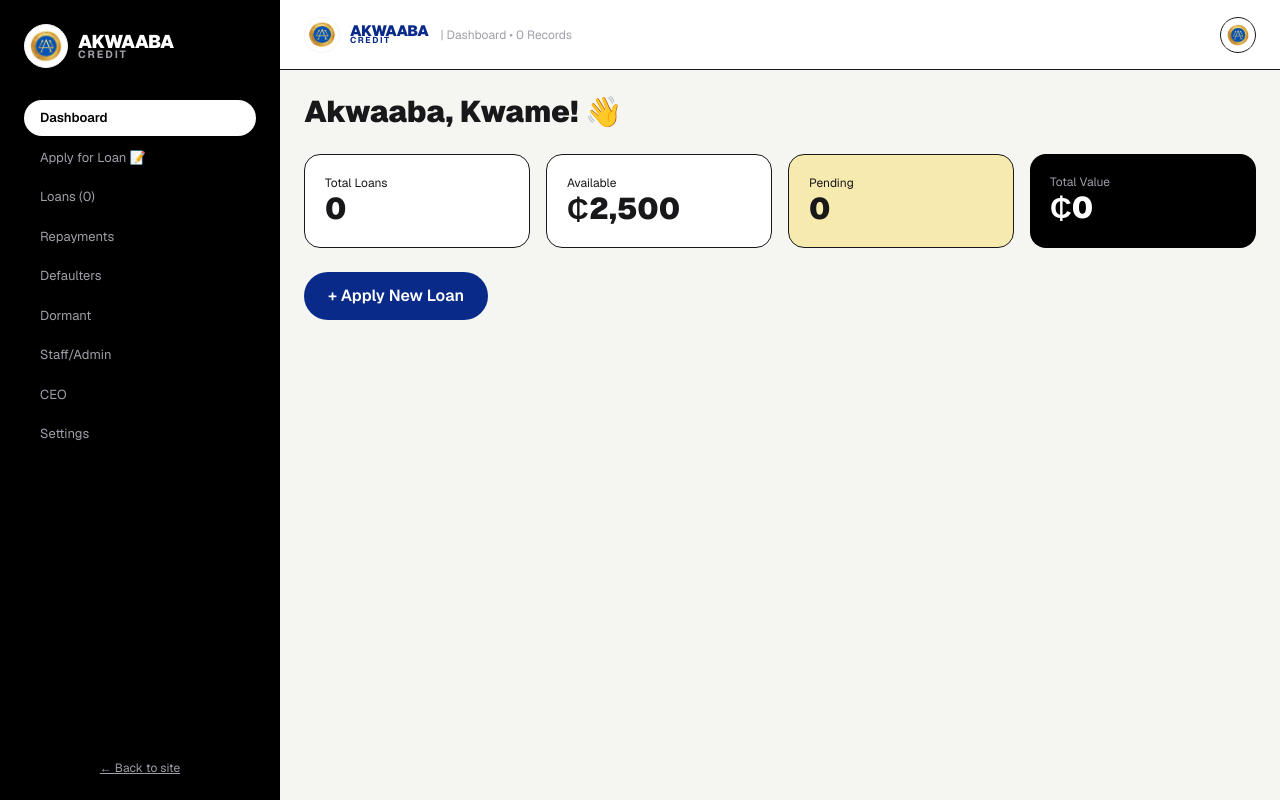
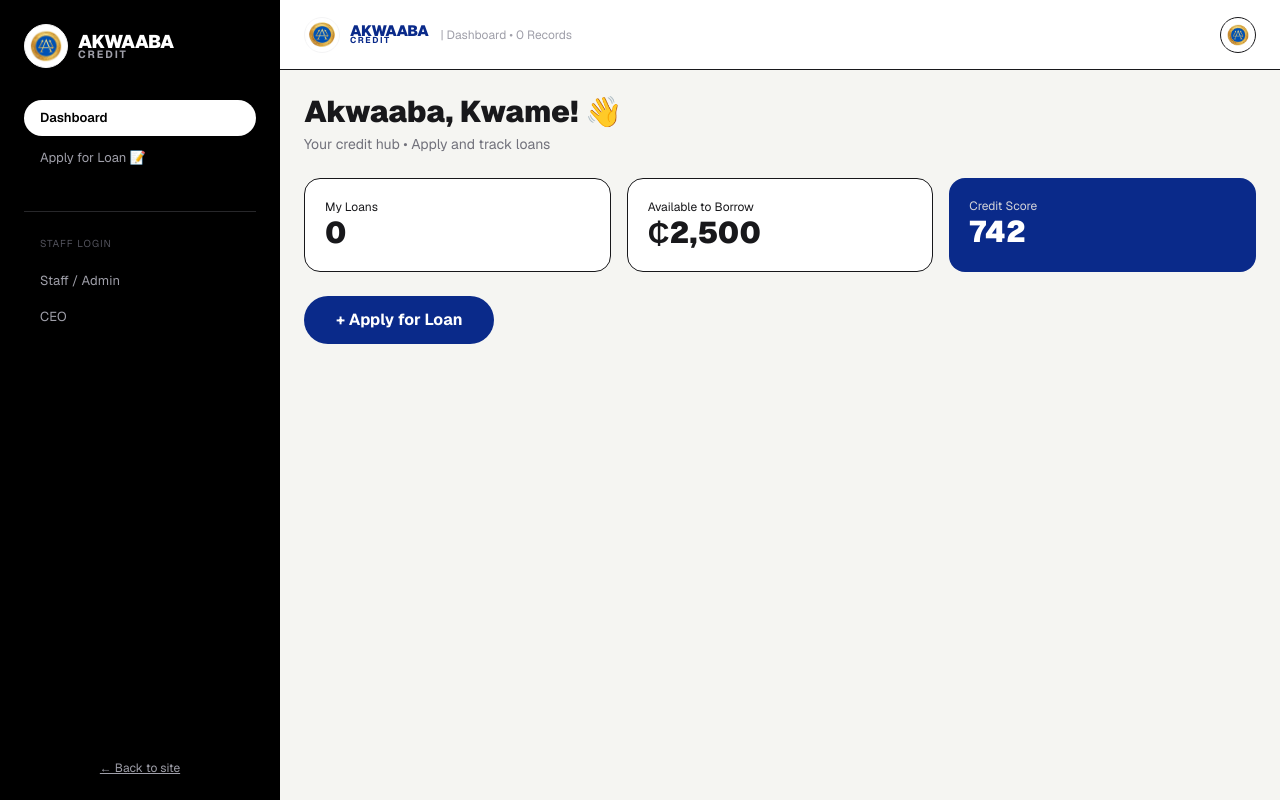
Before and after one commit to Biggie-Berg/akwaaba-credit, a Next.js app: page / in a window 1280 px wide. Both pictures are taken after a click on the button "Open App". Built offline with nearby package versions, Linux system fonts and the light colour scheme.

Commit message:
clean user view: hide admin tabs from normal users

```diff
--- a/src/app/page.tsx
+++ b/src/app/page.tsx
@@ -3,22 +3,22 @@ import { useState, useEffect } from 'react';
 type Page = 'dashboard'|'loans'|'repayments'|'momo'|'settings'|'users'|'admin'|'ceo'|'defaulters'|'dormant'|'landing'|'apply';
 
 const GHANA_REGIONS: any = {
-  "Greater Accra": ["Accra","Tema","Madina","Kasoa","Ashaiman","Nungua","Spintex","East Legon"],
-  "Ashanti": ["Kumasi","Obuasi","Ejisu","Konongo","Mampong","Bekwai","Offinso"],
-  "Central": ["Cape Coast","Winneba","Kasoa","Swedru","Elmina","Mankessim"],
-  "Eastern": ["Koforidua","Nkawkaw","Akim Oda","Nsawam","Suhum","Akim Tafo","Abetifi"],
+  "Greater Accra": ["Accra","Tema","Madina","Kasoa","Ashaiman","Nungua","Spintex","East Legon","Weija","Teshie"],
+  "Ashanti": ["Kumasi","Obuasi","Ejisu","Konongo","Mampong","Bekwai","Offinso","Tafo"],
+  "Central": ["Cape Coast","Winneba","Kasoa","Swedru","Elmina","Mankessim","Saltpond"],
+  "Eastern": ["Koforidua","Nkawkaw","Akim Oda","Nsawam","Suhum","Akim Tafo","Abetifi","Akwatia"],
   "Western": ["Takoradi","Tarkwa","Axim","Sekondi","Agona Nkwanta","Bogoso"],
   "Western North": ["Sefwi Wiawso","Bibiani","Enchi","Juaboso"],
-  "Volta": ["Ho","Hohoe","Aflao","Keta","Kpando","Sogakope"],
+  "Volta": ["Ho","Hohoe","Aflao","Keta","Kpando","Sogakope","Dzodze"],
   "Oti": ["Dambai","Jasikan","Kadjebi","Nkwanta"],
-  "Northern": ["Tamale","Yendi","Savelugu","Tolon"],
+  "Northern": ["Tamale","Yendi","Savelugu","Tolon","Gushegu"],
   "Savannah": ["Damongo","Bole","Salaga","Buipe"],
   "North East": ["Nalerigu","Walewale","Gambaga"],
-  "Upper East": ["Bolgatanga","Bawku","Navrongo","Paga"],
-  "Upper West": ["Wa","Tumu","Nandom","Jirapa"],
-  "Bono": ["Sunyani","Berekum","Dormaa","Wenchi"],
+  "Upper East": ["Bolgatanga","Bawku","Navrongo","Paga","Bongo"],
+  "Upper West": ["Wa","Tumu","Nandom","Jirapa","Lawra"],
+  "Bono": ["Sunyani","Berekum","Dormaa","Wenchi","Bechem"],
   "Bono East": ["Techiman","Kintampo","Atebubu","Nkoranza"],
-  "Ahafo": ["Goaso","Bechem","Duayaw Nkwanta","Kenyasi"]
+  "Ahafo": ["Goaso","Bechem","Duayaw Nkwanta","Kenyasi","Hwidiem"]
 };
 
 function Logo({size=36, white=false}:{size?:number, white?:boolean}){
@@ -104,29 +104,48 @@ export default function AkwaabaCredit() {
         <aside className="w-full md:w-[280px] md:min-h-screen bg-black text-white flex-shrink-0 p-6 flex flex-col">
           <Logo size={44} white />
           <div className="mt-8 space-y-1 text-[13px] flex-1">
+            {/* NORMAL USER MENU - CLEAN */}
             <button onClick={()=>setTab('dashboard')} className={`w-full text-left ${isActive('dashboard')}`}>Dashboard</button>
             <button onClick={()=>setTab('apply')} className={`w-full text-left ${isActive('apply')}`}>Apply for Loan 📝</button>
-            <button onClick={()=>setTab('loans')} className={`w-full text-left ${isActive('loans')}`}>Loans ({loans.length})</button>
-            <button onClick={()=>setTab('repayments')} className={`w-full text-left ${isActive('repayments')}`}>Repayments</button>
-            <button onClick={()=>setTab('defaulters')} className={`w-full text-left ${isActive('defaulters')}`}>Defaulters</button>
-            <button onClick={()=>setTab('dormant')} className={`w-full text-left ${isActive('dormant')}`}>Dormant</button>
-            <button onClick={()=>goApp('admin')} className={`w-full text-left ${isActive('admin')}`}>Staff/Admin</button>
-            <button onClick={()=>goApp('ceo')} className={`w-full text-left ${isActive('ceo')}`}>CEO</button>
-            <button onClick={()=>setTab('settings')} className={`w-full text-left ${isActive('settings')}`}>Settings</button>
+
+            {loans.length > 0 && (
+              <button onClick={()=>setTab('loans')} className={`w-full text-left ${isActive('loans')}`}>My Loans ({loans.length})</button>
+            )}
+
+            {/* STAFF ONLY SECTION */}
+            <div className="mt-8 pt-6 border-t border-zinc-800">
+              <div className="text-[10px] tracking-widest text-zinc-600 mb-3 px-4">STAFF LOGIN</div>
+              <button onClick={()=>goApp('admin')} className={`w-full text-left ${isActive('admin')}`}>Staff / Admin</button>
+              <button onClick={()=>goApp('ceo')} className={`w-full text-left ${isActive('ceo')}`}>CEO</button>
+            </div>
+
+            {/* SHOW THESE ONLY AFTER ADMIN OR CEO LOGIN */}
+            {(adminAuth || ceoAuth) && (
+              <div className="mt-6 pt-6 border-t border-zinc-800">
+                <div className="text-[10px] tracking-widest text-zinc-500 mb-3 px-4">ADMIN PANEL</div>
+                <button onClick={()=>setTab('loans')} className={`w-full text-left ${isActive('loans')}`}>All Loans ({loans.length})</button>
+                <button onClick={()=>setTab('repayments')} className={`w-full text-left ${isActive('repayments')}`}>Repayments</button>
+                <button onClick={()=>setTab('defaulters')} className={`w-full text-left ${isActive('defaulters')}`}>Defaulters</button>
+                <button onClick={()=>setTab('dormant')} className={`w-full text-left ${isActive('dormant')}`}>Dormant</button>
+                <button onClick={()=>setTab('settings')} className={`w-full text-left ${isActive('settings')}`}>Settings</button>
+              </div>
+            )}
           </div>
           <button onClick={()=>setView('landing')} className="mt-6 text-xs underline text-zinc-400">← Back to site</button>
         </aside>
+
         <section className="flex-1 min-w-0">
           <header className="h-[70px] bg-white border-b flex items-center justify-between px-6 sticky top-0 z-10">
-            <div className="flex items-center gap-3"><Logo size={36}/><span className="text-xs text-zinc-400 capitalize">| {tab} • {loans.length} records</span></div>
+            <div className="flex items-center gap-3"><Logo size={36}/><span className="text-xs text-zinc-400 capitalize">| {tab} • {loans.length} Records</span></div>
             <div className="w-9 h-9 rounded-full overflow-hidden bg-white border"><img src="/logo.png" className="w-full h-full object-contain p-1"/></div>
           </header>
+
           <div className="p-6 max-w-5xl mx-auto">
-            {tab==='dashboard' && (<><h1 className="text-3xl font-black">Akwaaba, Kwame! 👋</h1><div className="mt-6 grid md:grid-cols-4 gap-4"><div className="rounded-2xl bg-white border p-5"><div className="text-xs">Total Loans</div><div className="text-3xl font-black">{loans.length}</div></div><div className="rounded-2xl bg-white border p-5"><div className="text-xs">Available</div><div className="text-3xl font-black">₵2,500</div></div><div className="rounded-2xl bg-[#FCD116]/30 border p-5"><div className="text-xs">Pending</div><div className="text-3xl font-black">{loans.filter(l=>l.status==='Pending').length}</div></div><div className="rounded-2xl bg-black text-white p-5"><div className="text-xs text-zinc-400">Total Value</div><div className="text-3xl font-black">₵{loans.reduce((s,l)=>s+l.amountValue,0).toLocaleString()}</div></div></div><button onClick={()=>setTab('apply')} className="mt-6 h-12 px-6 rounded-full bg-[#0A2A8A] text-white font-semibold">+ Apply New Loan</button></>)}
+            {tab==='dashboard' && (<><h1 className="text-3xl font-black">Akwaaba, Kwame! 👋</h1><p className="text-sm text-zinc-500 mt-1">Your credit hub • Apply and track loans</p><div className="mt-6 grid md:grid-cols-3 gap-4"><div className="rounded-2xl bg-white border p-5"><div className="text-xs">My Loans</div><div className="text-3xl font-black">{loans.length}</div></div><div className="rounded-2xl bg-white border p-5"><div className="text-xs">Available to Borrow</div><div className="text-3xl font-black">₵2,500</div></div><div className="rounded-2xl bg-[#0A2A8A] text-white p-5"><div className="text-xs text-zinc-300">Credit Score</div><div className="text-3xl font-black">{score}</div></div></div><button onClick={()=>setTab('apply')} className="mt-6 h-12 px-8 rounded-full bg-[#0A2A8A] text-white font-bold">+ Apply for Loan</button></>)}
 
             {tab==='apply' && (
               <div className="bg-white border rounded-2xl p-6">
-                <div className="flex items-center gap-4 mb-6 border-b pb-4"><div className="w-14 h-14 rounded-full overflow-hidden bg-white border"><img src="/logo.png" className="w-full h-full object-contain p-1"/></div><div><h2 className="text-xl font-black text-[#0A2A8A]">AKWAABA CREDIT</h2><p className="text-xs text-zinc-500">Official Loan Application Form • Ghana - Regions & Uploads</p></div></div>
+                <div className="flex items-center gap-4 mb-6 border-b pb-4"><div className="w-14 h-14 rounded-full overflow-hidden bg-white border"><img src="/logo.png" className="w-full h-full object-contain p-1"/></div><div><h2 className="text-xl font-black text-[#0A2A8A]">AKWAABA CREDIT</h2><p className="text-xs text-zinc-500">Loan Application • Ghana Regions + Uploads</p></div></div>
                 {!submitted ? (
                   <div className="grid md:grid-cols-2 gap-4">
                     <div><label className="text-xs font-semibold">Full Name *</label><input value={form.name} onChange={e=>handleForm('name',e.target.value)} className="mt-1 w-full h-11 px-3 border rounded-xl text-sm" placeholder="Kwame Asante Boateng"/></div>
@@ -137,32 +156,34 @@ export default function AkwaabaCredit() {
                     <div className="bg-[#FFF8DB] border-2 border-[#FCD116] rounded-xl p-3"><label className="text-xs font-bold text-[#0A2A8A]">{form.idType} Number *</label><input value={form.idNumber} onChange={e=>handleForm('idNumber',e.target.value)} className="mt-1 w-full h-11 px-3 border rounded-xl text-sm font-mono" placeholder="GHA-123456789-0"/></div>
                     <div><label className="text-xs font-semibold">GPS Digital Address *</label><input value={form.gps} onChange={e=>handleForm('gps',e.target.value)} className="mt-1 w-full h-11 px-3 border rounded-xl text-sm" placeholder="GA-123-4567"/></div>
                     <div><label className="text-xs font-semibold">Amount *</label><input value={form.amount} onChange={e=>handleForm('amount',e.target.value)} className="mt-1 w-full h-11 px-3 border rounded-xl text-sm" placeholder="2500"/></div>
-                    <div className="md:col-span-2 mt-2 border-t pt-4 font-bold text-sm">Guarantors (2 Required)</div>
+                    <div className="md:col-span-2 mt-2 border-t pt-4 font-bold text-sm">Guarantors</div>
                     <div><label className="text-xs">Guarantor 1 Name</label><input value={form.g1Name} onChange={e=>handleForm('g1Name',e.target.value)} className="mt-1 w-full h-11 px-3 border rounded-xl text-sm"/></div>
                     <div><label className="text-xs">Guarantor 1 Telephone *</label><input value={form.g1Phone} onChange={e=>handleForm('g1Phone',e.target.value)} className="mt-1 w-full h-11 px-3 border rounded-xl text-sm"/></div>
                     <div><label className="text-xs">Guarantor 2 Name</label><input value={form.g2Name} onChange={e=>handleForm('g2Name',e.target.value)} className="mt-1 w-full h-11 px-3 border rounded-xl text-sm"/></div>
                     <div><label className="text-xs">Guarantor 2 Telephone *</label><input value={form.g2Phone} onChange={e=>handleForm('g2Phone',e.target.value)} className="mt-1 w-full h-11 px-3 border rounded-xl text-sm"/></div>
-                    <div className="md:col-span-2 mt-4 border-t pt-4 font-black text-sm">Upload Documents - Finished ✓</div>
+                    <div className="md:col-span-2 mt-4 border-t pt-4 font-black text-sm">Upload Documents</div>
                     <div><label className="text-xs font-bold">Ghana Card Front *</label><input type="file" accept="image/*" onChange={e=>handleFile('cardFront',e)} className="mt-1 w-full text-sm border rounded-xl p-2"/>{form.cardFront && <img src={form.cardFront} className="mt-2 h-32 rounded-xl border object-cover w-full"/>}</div>
                     <div><label className="text-xs font-bold">Ghana Card Back *</label><input type="file" accept="image/*" onChange={e=>handleFile('cardBack',e)} className="mt-1 w-full text-sm border rounded-xl p-2"/>{form.cardBack && <img src={form.cardBack} className="mt-2 h-32 rounded-xl border object-cover w-full"/>}</div>
                     <div className="md:col-span-2"><label className="text-xs font-bold">Selfie with Ghana Card *</label><input type="file" accept="image/*" onChange={e=>handleFile('selfie',e)} className="mt-1 w-full text-sm border rounded-xl p-2"/>{form.selfie && <img src={form.selfie} className="mt-2 h-48 rounded-xl border object-cover"/>}</div>
-                    <div className="md:col-span-2 mt-6"><button onClick={submitLoan} className="w-full h-12 rounded-full bg-[#0A2A8A] text-white font-bold">Finished - Submit Application ✓</button></div>
+                    <div className="md:col-span-2 mt-6"><button onClick={submitLoan} className="w-full h-12 rounded-full bg-[#0A2A8A] text-white font-bold">Submit Application ✓</button></div>
                   </div>
-                ) : (<div className="text-center py-10"><div className="w-16 h-16 mx-auto rounded-full overflow-hidden bg-white border"><img src="/logo.png" className="w-full h-full object-contain p-1"/></div><div className="mt-4 text-2xl font-black">Application Received!</div><div className="text-sm text-zinc-500">{form.region} • {form.town} • {form.idType} • {form.idNumber} • Saved ✓</div><button onClick={()=>{setSubmitted(false); setForm({idType:'Ghana Card', idNumber:'', name:'', phone:'', region:'Greater Accra', town:'Accra', gps:'', purpose:'Business', amount:'', education:'SHS', profession:'', g1Name:'', g1Phone:'', g2Name:'', g2Phone:'', cardFront:'', cardBack:'', selfie:''})}} className="mt-6 h-11 px-6 rounded-full border">Apply again</button><button onClick={()=>setTab('loans')} className="mt-2 ml-2 h-11 px-6 rounded-full bg-black text-white">View in Loans →</button></div>)}
+                ) : (<div className="text-center py-10"><div className="w-16 h-16 mx-auto rounded-full overflow-hidden bg-white border"><img src="/logo.png" className="w-full h-full object-contain p-1"/></div><div className="mt-4 text-2xl font-black">Application Received!</div><div className="text-sm text-zinc-500">{form.region} • {form.town} • {form.idType} • {form.idNumber}</div><button onClick={()=>{setSubmitted(false); setForm({idType:'Ghana Card', idNumber:'', name:'', phone:'', region:'Greater Accra', town:'Accra', gps:'', purpose:'Business', amount:'', education:'SHS', profession:'', g1Name:'', g1Phone:'', g2Name:'', g2Phone:'', cardFront:'', cardBack:'', selfie:''})}} className="mt-6 h-11 px-6 rounded-full border">Apply again</button><button onClick={()=>setTab('loans')} className="mt-2 ml-2 h-11 px-6 rounded-full bg-black text-white">View My Loans →</button></div>)}
               </div>
             )}
 
-            {tab==='ceo' && !ceoAuth && <div className="bg-white border rounded-2xl p-8 max-w-md mx-auto mt-10 text-center"><div className="mt-3 font-black">CEO Encrypted 🔐</div><input type="password" value={passInput} onChange={e=>setPassInput(e.target.value)} placeholder="CEO2026" className="mt-6 w-full h-11 px-4 border rounded-xl"/><button onClick={()=>tryAuth('ceo')} className="mt-4 w-full h-11 rounded-full bg-black text-white">Unlock CEO</button></div>}
-            {tab==='ceo' && ceoAuth && <div><h2 className="text-2xl font-bold">CEO Dashboard 👑 🔓 - {loans.length} Loans</h2><div className="mt-4 grid md:grid-cols-3 gap-4"><div className="bg-black text-white rounded-xl p-5">Portfolio ₵{loans.reduce((s,l)=>s+l.amountValue,0).toLocaleString()}</div><div className="bg-white border rounded-xl p-5">Pending {loans.filter(l=>l.status==='Pending').length}</div><div className="bg-[#0A2A8A] text-white rounded-xl p-5">Approved ₵{loans.filter(l=>l.status==='Approved').reduce((s,l)=>s+l.amountValue,0).toLocaleString()}</div></div><div className="mt-6 bg-white border rounded-xl p-4 overflow-auto"><table className="w-full text-sm"><thead><tr className="text-left text-zinc-500"><th>ID</th><th>Name</th><th>Region</th><th>Amount</th><th>Status</th></tr></thead><tbody>{loans.map(l=><tr key={l.id} className="border-t"><td className="py-2 font-mono text-xs">{l.id}</td><td>{l.name}</td><td>{l.region}-{l.town}</td><td>₵{l.amountValue}</td><td>{l.status}</td></tr>)}</tbody></table></div></div>}
+            {tab==='ceo' && !ceoAuth && <div className="bg-white border rounded-2xl p-8 max-w-md mx-auto mt-10 text-center"><div className="font-black">CEO Login 🔐</div><input type="password" value={passInput} onChange={e=>setPassInput(e.target.value)} placeholder="CEO2026" className="mt-6 w-full h-11 px-4 border rounded-xl"/><button onClick={()=>tryAuth('ceo')} className="mt-4 w-full h-11 rounded-full bg-black text-white">Unlock</button></div>}
+            {tab==='ceo' && ceoAuth && <div><h2 className="text-2xl font-bold">CEO Dashboard 👑 🔓</h2><div className="mt-4 bg-white border rounded-xl p-4"><table className="w-full text-sm"><thead><tr className="text-left text-zinc-500"><th>ID</th><th>Name</th><th>Region</th><th>Amount</th><th>Status</th></tr></thead><tbody>{loans.map(l=><tr key={l.id} className="border-t"><td className="py-2 font-mono text-xs">{l.id}</td><td>{l.name}</td><td>{l.region}</td><td>₵{l.amountValue}</td><td>{l.status}</td></tr>)}</tbody></table></div></div>}
 
-            {tab==='admin' && !adminAuth && <div className="bg-white border rounded-2xl p-8 max-w-md mx-auto mt-10 text-center"><div className="mt-3 font-black">Admin Encrypted 🔐</div><input type="password" value={passInput} onChange={e=>setPassInput(e.target.value)} placeholder="ADMIN2026" className="mt-6 w-full h-11 px-4 border rounded-xl"/><button onClick={()=>tryAuth('admin')} className="mt-4 w-full h-11 rounded-full bg-black text-white">Unlock Admin</button></div>}
-            {tab==='admin' && adminAuth && <div><h2 className="text-2xl font-bold">Admin - All Transactions with Uploads</h2><div className="mt-4 space-y-4">{loans.map(l=><div key={l.id} className="bg-white border rounded-xl p-4"><div className="flex justify-between"><div><b>{l.name}</b> • {l.phone} • {l.region}/{l.town}<br/><span className="text-xs">{l.id} • {l.idType}: {l.idNumber} • ₵{l.amountValue} • {l.status}</span></div><div className="flex gap-2"><button onClick={()=>updateStatus(l.id,'Approved')} className="h-8 px-3 rounded-full bg-green-600 text-white text-xs">Approve</button><button onClick={()=>updateStatus(l.id,'Rejected')} className="h-8 px-3 rounded-full bg-red-600 text-white text-xs">Reject</button></div></div><div className="mt-3 grid grid-cols-3 gap-2">{l.cardFront && <img src={l.cardFront} className="h-24 w-full object-cover rounded border"/>}{l.cardBack && <img src={l.cardBack} className="h-24 w-full object-cover rounded border"/>}{l.selfie && <img src={l.selfie} className="h-24 w-full object-cover rounded border"/>}</div></div>)}{loans.length===0 && <div className="bg-white border rounded-xl p-10 text-center text-zinc-400">No records yet - Apply first</div>}</div></div>}
+            {tab==='admin' && !adminAuth && <div className="bg-white border rounded-2xl p-8 max-w-md mx-auto mt-10 text-center"><div className="font-black">Admin Login 🔐</div><input type="password" value={passInput} onChange={e=>setPassInput(e.target.value)} placeholder="ADMIN2026" className="mt-6 w-full h-11 px-4 border rounded-xl"/><button onClick={()=>tryAuth('admin')} className="mt-4 w-full h-11 rounded-full bg-black text-white">Unlock</button></div>}
+            {tab==='admin' && adminAuth && <div><h2 className="text-2xl font-bold">Admin - Verify Documents</h2><div className="mt-4 space-y-4">{loans.map(l=><div key={l.id} className="bg-white border rounded-xl p-4"><div className="flex justify-between"><div><b>{l.name}</b> • {l.region}/{l.town}<br/><span className="text-xs">{l.id} • {l.idNumber} • ₵{l.amountValue} • {l.status}</span></div><div className="flex gap-2"><button onClick={()=>updateStatus(l.id,'Approved')} className="h-8 px-3 rounded-full bg-green-600 text-white text-xs">Approve</button><button onClick={()=>updateStatus(l.id,'Rejected')} className="h-8 px-3 rounded-full bg-red-600 text-white text-xs">Reject</button></div></div><div className="mt-3 grid grid-cols-3 gap-2">{l.cardFront && <img src={l.cardFront} className="h-24 w-full object-cover rounded border"/>}{l.cardBack && <img src={l.cardBack} className="h-24 w-full object-cover rounded border"/>}{l.selfie && <img src={l.selfie} className="h-24 w-full object-cover rounded border"/>}</div></div>)}{loans.length===0 && <div className="bg-white border rounded-xl p-10 text-center text-zinc-400">No loans yet</div>}</div></div>}
 
-            {tab==='loans' && <div><h2 className="text-2xl font-bold">Loans - {loans.length}</h2><div className="mt-4 bg-white border rounded-xl p-4 overflow-auto"><table className="w-full text-sm"><thead><tr className="text-left text-zinc-500"><th>ID</th><th>Name</th><th>Region</th><th>Phone</th><th>Amount</th><th>Status</th></tr></thead><tbody>{loans.map(l=><tr key={l.id} className="border-t"><td className="py-2 font-mono text-xs">{l.id}</td><td>{l.name}</td><td>{l.region}</td><td>{l.phone}</td><td>₵{l.amountValue}</td><td>{l.status}</td></tr>)}</tbody></table></div></div>}
+            {tab==='loans' && <div><h2 className="text-2xl font-bold">Loans ({loans.length})</h2><div className="mt-4 bg-white border rounded-xl p-4 overflow-auto"><table className="w-full text-sm"><thead><tr className="text-left text-zinc-500"><th>ID</th><th>Name</th><th>Region</th><th>Amount</th><th>Status</th></tr></thead><tbody>{loans.map(l=><tr key={l.id} className="border-t"><td className="py-2 font-mono text-xs">{l.id}</td><td>{l.name}</td><td>{l.region}</td><td>₵{l.amountValue}</td><td>{l.status}</td></tr>)}</tbody></table></div></div>}
 
-            {tab==='repayments' && <div><h2 className="text-2xl font-bold">Repayments</h2><div className="mt-4 bg-white border rounded-xl p-4"><table className="w-full text-sm"><thead><tr className="text-left"><th>Name</th><th>Region</th><th>Loan</th><th>Status</th></tr></thead><tbody>{loans.filter(l=>l.status==='Approved').map(l=><tr key={l.id} className="border-t"><td className="py-2">{l.name}</td><td>{l.region}</td><td>₵{l.amountValue}</td><td>{l.status}</td></tr>)}</tbody></table>{loans.filter(l=>l.status==='Approved').length===0 && <div className="py-10 text-center text-zinc-400">No approved loans yet</div>}</div></div>}
+            {(tab==='repayments' || tab==='defaulters' || tab==='dormant' || tab==='settings') && !(adminAuth || ceoAuth) && <div className="bg-white border rounded-xl p-10 text-center mt-10"><div className="font-bold">Staff Only</div><div className="text-sm text-zinc-500">Please login as Admin to view {tab}</div><button onClick={()=>setTab('admin')} className="mt-4 h-11 px-6 rounded-full bg-black text-white">Staff Login</button></div>}
 
-            {['defaulters','dormant','momo','settings','users'].includes(tab) && <div className="bg-white border rounded-xl p-6 mt-4"><div className="font-bold capitalize">{tab} Page</div><div className="text-sm text-zinc-500 mt-2">Total loans: {loans.length} • Portfolio: ₵{loans.reduce((s,l)=>s+l.amountValue,0).toLocaleString()} • All regions & uploads saving ✓</div></div>}
+            {tab==='repayments' && (adminAuth || ceoAuth) && <div><h2 className="text-2xl font-bold">Repayments</h2><div className="mt-4 bg-white border rounded-xl p-4"><table className="w-full text-sm"><thead><tr className="text-left"><th>Name</th><th>Region</th><th>Loan</th><th>Status</th></tr></thead><tbody>{loans.filter(l=>l.status==='Approved').map(l=><tr key={l.id} className="border-t"><td className="py-2">{l.name}</td><td>{l.region}</td><td>₵{l.amountValue}</td><td>{l.status}</td></tr>)}</tbody></table></div></div>}
+
+            {(tab==='defaulters' || tab==='dormant' || tab==='settings') && (adminAuth || ceoAuth) && <div className="bg-white border rounded-xl p-6 mt-4"><div className="font-bold capitalize">{tab} Page</div><div className="text-sm text-zinc-500 mt-2">Total: {loans.length} • Portfolio: ₵{loans.reduce((s,l)=>s+l.amountValue,0).toLocaleString()}</div></div>}
           </div>
         </section>
       </main>
@@ -177,7 +198,7 @@ export default function AkwaabaCredit() {
         <div><h1 className="text-[56px] font-black leading-[0.9]">Credit for<br/> every<br/> Ghanaian.</h1><div className="mt-6 flex gap-3"><button onClick={()=>goApp('dashboard')} className="h-12 px-6 rounded-full bg-[#0A2A8A] text-white font-semibold">Open App →</button></div></div>
         <div className="rounded-[28px] bg-white border p-6 shadow-xl text-center">
           <div className="w-20 h-20 mx-auto rounded-full overflow-hidden bg-white border shadow-sm"><img src="/logo.png" className="w-full h-full object-contain p-1"/></div>
-          <div className="mt-4 text-4xl font-black">{score}</div><div className="text-xs text-zinc-500">Akwaaba Score • {loans.length} Loans • Regions + Uploads Added</div><button onClick={()=>goApp('dashboard')} className="mt-6 w-full h-12 rounded-full bg-[#0A2A8A] text-white font-semibold">Open Dashboard →</button></div>
+          <div className="mt-4 text-4xl font-black">{score}</div><div className="text-xs text-zinc-500">Akwaaba Score • {loans.length} Loans • Clean User View</div><button onClick={()=>goApp('dashboard')} className="mt-6 w-full h-12 rounded-full bg-[#0A2A8A] text-white font-semibold">Open Dashboard →</button></div>
       </section>
     </main>
   )
```
